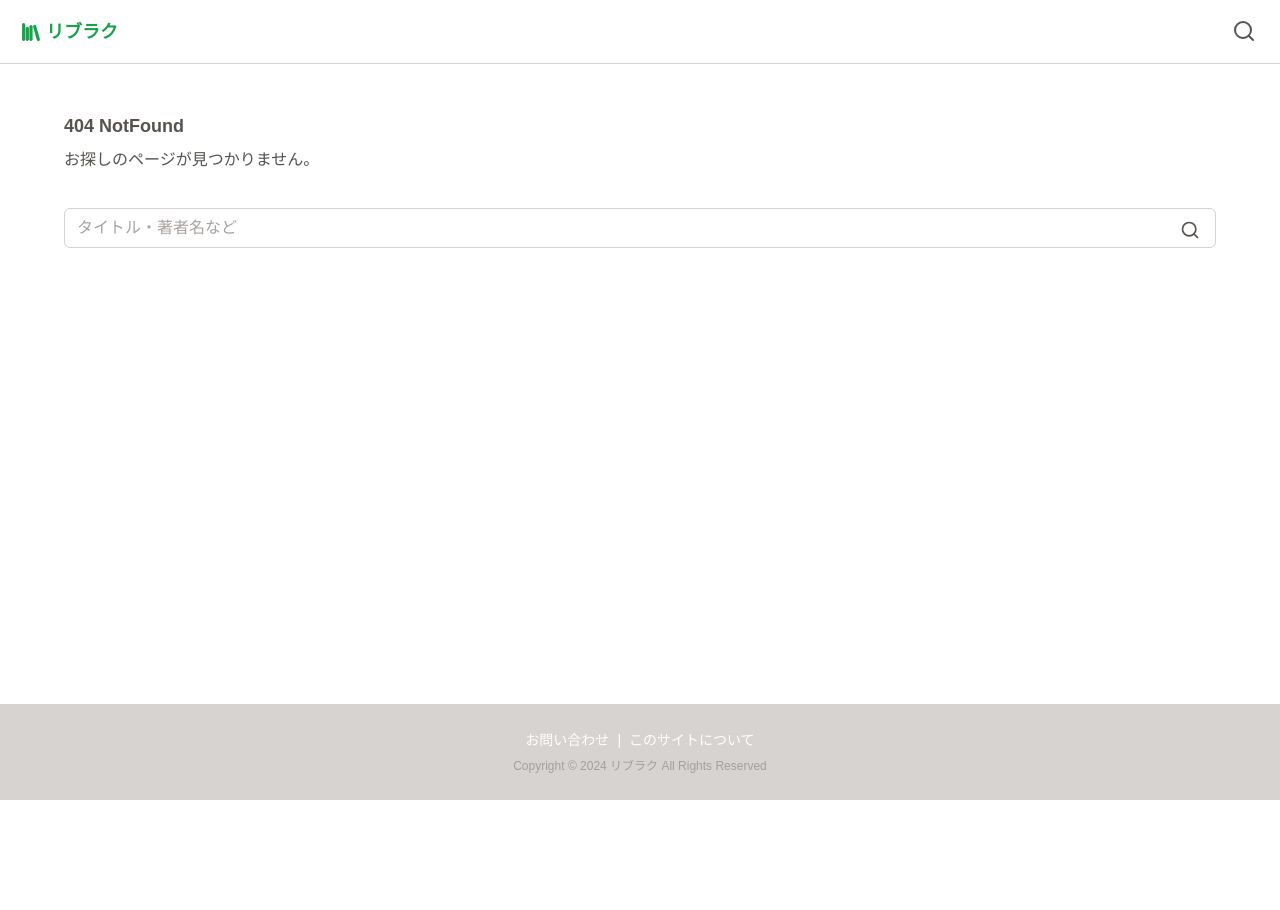
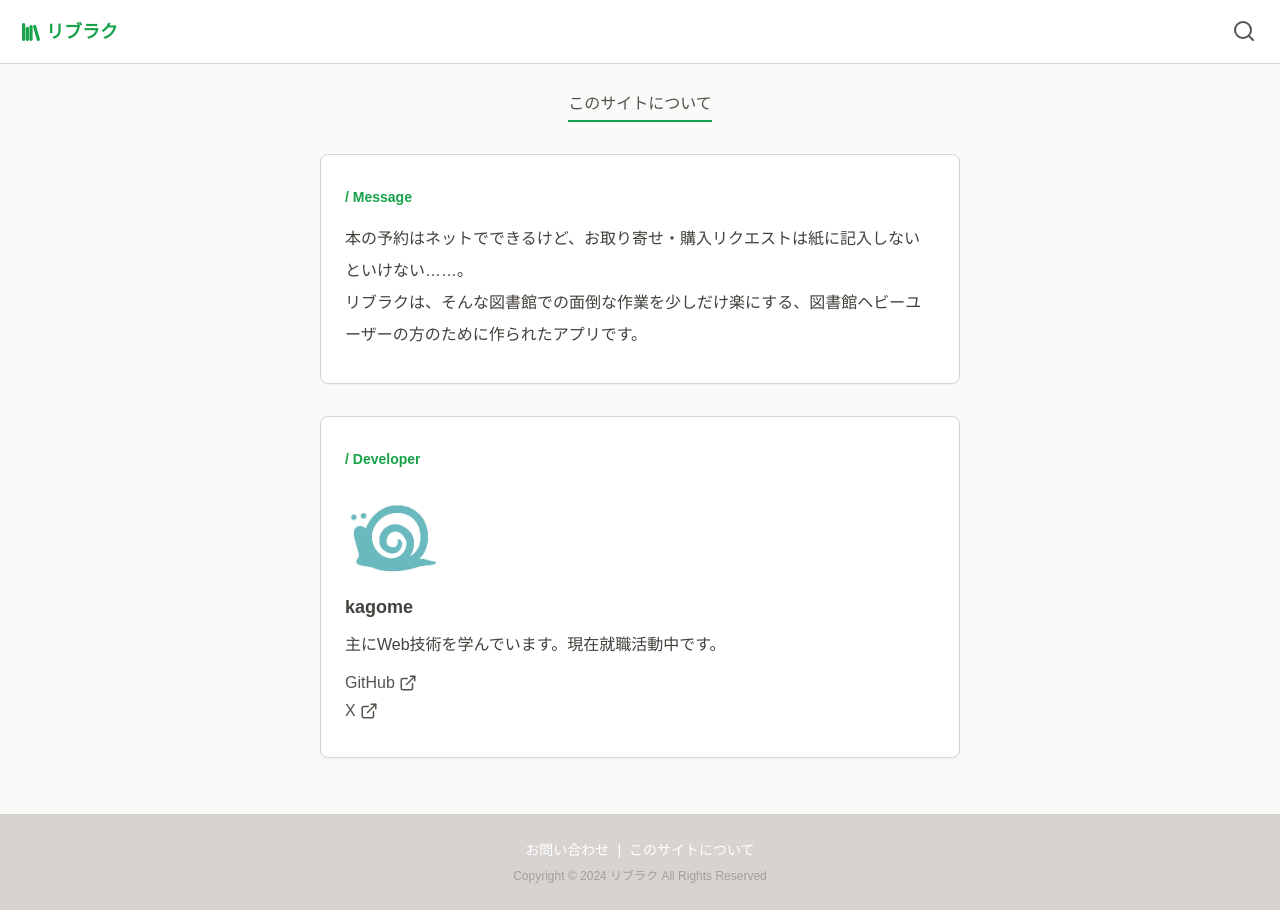
Before and after one commit to kagomen/libraku, a React (Vite) app: page /about in a window 1280 px wide. Before the commit this address had no page. Before the commit the page ends 800 px from the top, so only its background shows below. Built offline with nearby package versions, Linux system fonts and the light colour scheme; a web font is replaced by a local one.

Commit message:
アバウトページの実装

```diff
--- a/src/components/Heading.jsx
+++ b/src/components/Heading.jsx
@@ -1,7 +1,5 @@
 const Heading = ({ children }) => {
-  return (
-    <h2 className="flex gap-2 justify-center items-center my-4 font-medium text-zinc-500">{children}</h2>
-  )
+  return <h2 className="mx-auto w-fit border-b-2 border-primary text-center font-medium">{children}</h2>
 }
 
 export default Heading
--- a/src/components/hero-section/HeroSection.jsx
+++ b/src/components/hero-section/HeroSection.jsx
@@ -1,6 +1,6 @@
-import { Card, CardContent, CardTitle } from '@/components/ui/card'
 import SearchBar from '../SearchBar'
 import BookEmoji from './BookEmoji'
+import Message from './Message'
 
 function HeroSection() {
   return (
@@ -11,15 +11,7 @@ function HeroSection() {
           <p>図書館ユーザーのための書籍検索アプリ</p>
         </div>
         <SearchBar className="bg-white/50 backdrop-blur" />
-        <Card className="bg-white/50 backdrop-blur">
-          <CardTitle>/ Message</CardTitle>
-          <CardContent>
-            <p>本の予約はネットでできるけど、お取り寄せ・購入リクエストは紙に記入しないといけない……。</p>
-            <p>
-              リブラクは、そんな図書館での面倒な作業を少しだけ楽にする、図書館ヘビーユーザーの方のために作られたアプリです。
-            </p>
-          </CardContent>
-        </Card>
+        <Message className="bg-white/50 backdrop-blur" />
       </div>
       <div className="absolute">
         <span className="font-NotoColorEmoji animate-float-slow fixed -left-8 top-16 -rotate-[16deg] transform opacity-70">
--- /dev/null
+++ b/src/components/hero-section/Message.jsx
@@ -0,0 +1,17 @@
+import { Card, CardContent, CardTitle } from '@/components/ui/card'
+
+function Message({ className }) {
+  return (
+    <Card className={className}>
+      <CardTitle>/ Message</CardTitle>
+      <CardContent>
+        <p>本の予約はネットでできるけど、お取り寄せ・購入リクエストは紙に記入しないといけない……。</p>
+        <p>
+          リブラクは、そんな図書館での面倒な作業を少しだけ楽にする、図書館ヘビーユーザーの方のために作られたアプリです。
+        </p>
+      </CardContent>
+    </Card>
+  )
+}
+
+export default Message
--- /dev/null
+++ b/src/routes/AboutPage.jsx
@@ -0,0 +1,46 @@
+import Heading from '@/components/Heading'
+import Message from '@/components/hero-section/Message'
+import ResponsiveWrapper from '@/components/ResponsiveWrapper'
+import { Button } from '@/components/ui/button'
+import { Card, CardContent, CardTitle } from '@/components/ui/card'
+import { ExternalLink } from 'lucide-react'
+import Icon from '@/assets/icon.png'
+
+function AboutPage() {
+  return (
+    <div className="bg-background">
+      <ResponsiveWrapper className="space-y-8">
+        <Heading>このサイトについて</Heading>
+        <Message />
+        <Card>
+          <CardTitle>/ Developer</CardTitle>
+          <CardContent className="space-y-2">
+            <img src={Icon} width="100" height="100" />
+            <h3 className="text-lg font-semibold">kagome</h3>
+            <p>主にWeb技術を学んでいます。現在就職活動中です。</p>
+            <div>
+              <Button
+                variant="link"
+                className="flex h-7 gap-1 p-0 font-normal"
+                onClick={() => window.open('https://github.com/kagomen', '_blank')}
+              >
+                GitHub
+                <ExternalLink size="18" />
+              </Button>
+              <Button
+                variant="link"
+                className=" flex h-7 gap-1 p-0 font-normal"
+                onClick={() => window.open('https://x.com/kkagomme', '_blank')}
+              >
+                X
+                <ExternalLink size="18" />
+              </Button>
+            </div>
+          </CardContent>
+        </Card>
+      </ResponsiveWrapper>
+    </div>
+  )
+}
+
+export default AboutPage
```
Also changed, not shown: src/lib/rooter.jsx (+11 -6 lines), src/assets/icon.png (added).
